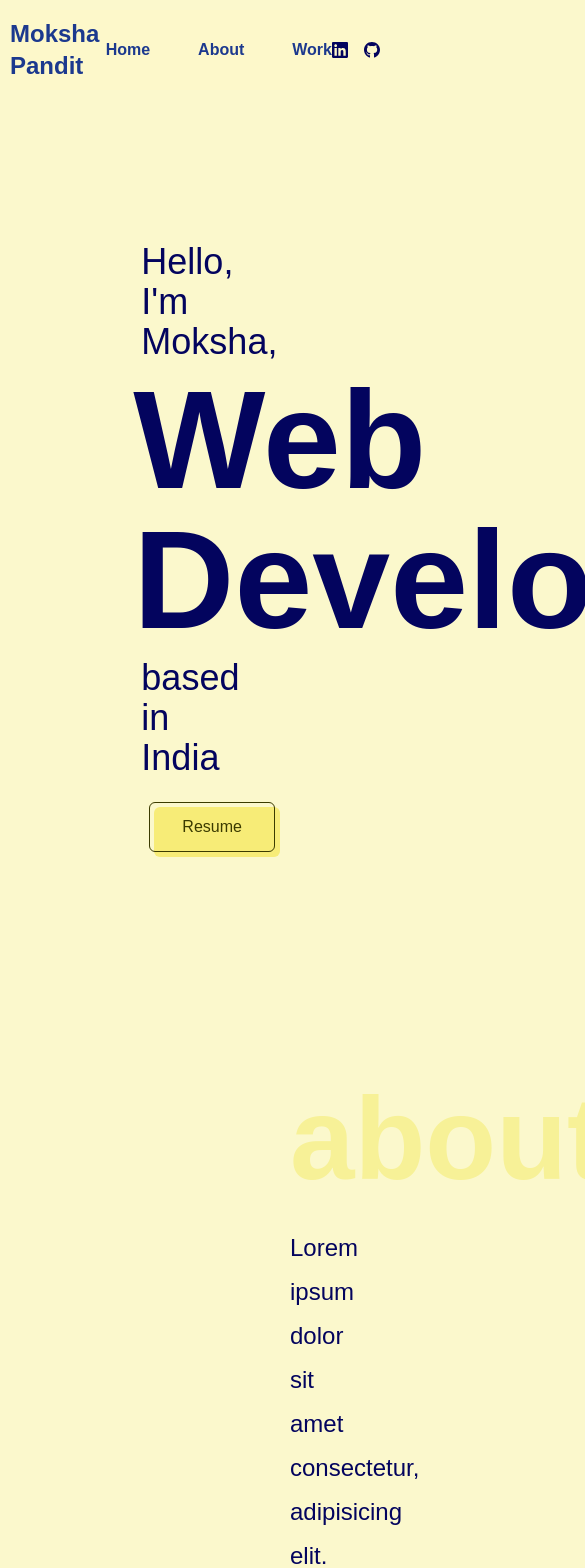
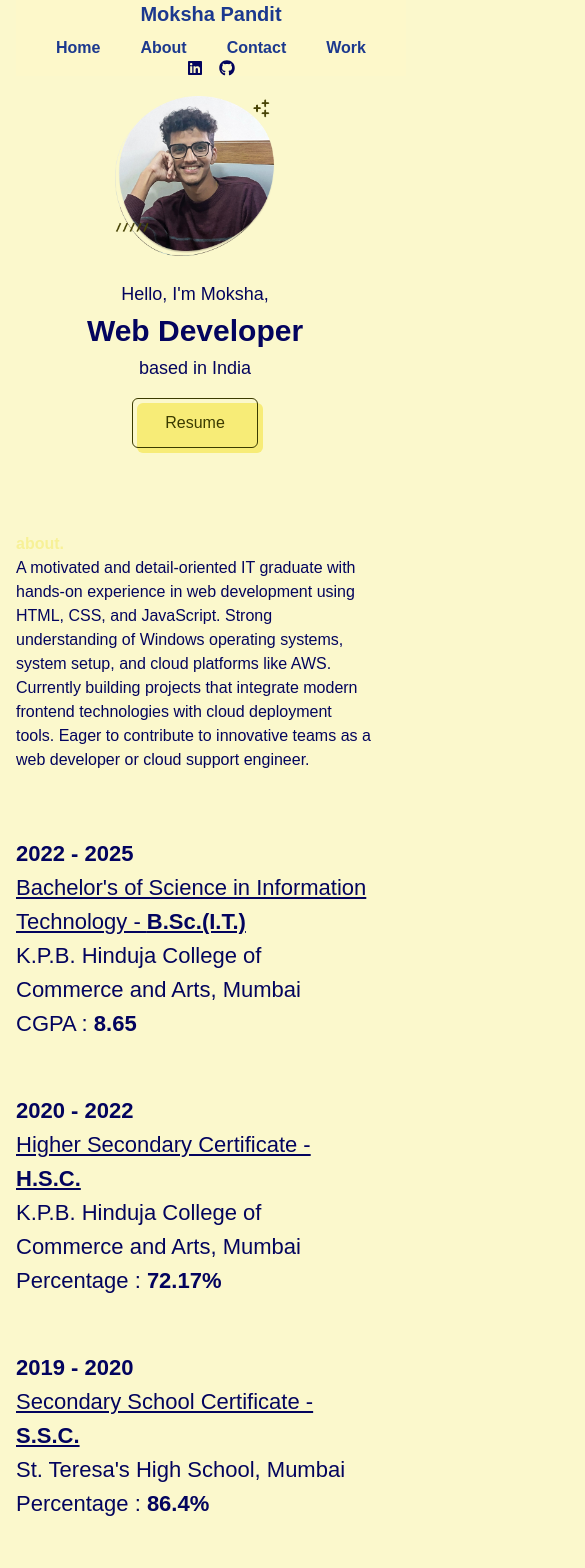
Before and after one commit to Mokshpandit/ReactLearning, a React (Vite) app in the folder Portfolio/: page / in a window 390 px wide. Shown: the top 1568 px of the page, 585 px wide, since content can reach past the window. Built offline with nearby package versions, Linux system fonts and the light colour scheme.

Commit message:
Added Some Responsiveness

```diff
--- a/Portfolio/src/App.css
+++ b/Portfolio/src/App.css
@@ -3,13 +3,19 @@
 
 body {
   font-family: Poppins, sans-serif;
-  margin: 10px;
+  margin: 0px;
   padding: 0;
   background-color: #FBF8CC;
   color: #03045E;
 }
-
-
+nav {
+  width: 100%;
+  z-index: 50;
+}
+.navbtn:hover {
+  color: #2167ff;
+  text-decoration: underline;
+}
 
 .Resumebtn-wrapper {
       position: relative;
--- a/Portfolio/src/App.jsx
+++ b/Portfolio/src/App.jsx
@@ -8,25 +8,31 @@ import Contact from "./components/Contact";
 
 
 function App() {
-const ref = useRef(null);
+const aboutref = useRef(null);
+const contactref = useRef(null);
+const homeref = useRef(null);
+
+
 const scrollToSection = (ref) => {
   if (ref.current) {
     ref.current.scrollIntoView({ behavior: "smooth" });
   }
 };
   return (
-    <>
-      <Navbar onBtnClick = {()=>scrollToSection(ref)}/>
-      <Home />
-      <About ref={ref}/>
-      <Contact/>
+    <div className="pt-0 p-4 md:p-0 md:m-auto">
+      <Navbar onAboutBtnClick = {()=>scrollToSection(aboutref)} onContactBtnClick = {()=> scrollToSection(contactref)} onHomeBtnClick = {()=> scrollToSection(homeref)} />
+
+      <Home ref = {homeref}/>
+      <About ref={aboutref}/>
+      <Contact ref = {contactref}/>
+
       <footer>
-        <div className="flex justify-center items-center h-20 bg-[#fdf8ca]">
+        <div className="flex justify-center items-center h-20 bg-[#fdf8ca] select-none">
           <p className="text-blue-900 font-bold">© 2025 Moksha Pandit. All rights reserved.</p>
         </div>
       </footer>
 
-    </>
+    </div>
   );
 }
 
--- a/Portfolio/src/components/About.jsx
+++ b/Portfolio/src/components/About.jsx
@@ -3,42 +3,37 @@ import React , {forwardRef} from 'react'
 const About = forwardRef((props,ref) => {
   return (
     <div ref={ref} >
-      <div className="justify-center ml-70 mr-180 mb-10">
-          <h1 className="text-[#f7f197] font-extrabold text-[116px] ">
+      <div className="justify-center md:ml-70 md:mr-100 mb-3 pt-7">
+          <h1 className="text-[#f7f197] font-extrabold md:text-[116px] select-none">
             about.
           </h1>
-          <p className="text-[24px] leading-[44px]">
-            Lorem ipsum dolor sit amet consectetur, adipisicing elit.
-            Repellendus corporis, dolorem ea laborum perspiciatis fuga! Ab sequi
-            quos earum dolor nisi reprehenderit magnam animi eos necessitatibus
-            ad est expedita repudiandae, voluptatum facilis quasi tempore
-            obcaecati! Dolorum similique quam incidunt, illo nam possimus
-            doloribus alias doloremque labore reiciendis sit eligendi corrupti!
+          <p className="md:text-[24px] md:leading-[40px]">
+            A motivated and detail-oriented IT graduate with hands-on experience in web development using HTML, CSS, and JavaScript. Strong understanding of Windows operating systems, system setup, and cloud platforms like AWS. Currently building projects that integrate modern frontend technologies with cloud deployment tools. Eager to contribute to innovative teams as a web developer or cloud support engineer.
           </p>
         </div>
-          <ul className="aboutlist flex flex-col mb-20">
-            <li className="ml-160 mr-60 mt-15 ">
+          <ul className="aboutlist flex flex-col mb-20 md:ml-200 md:mr-40">
+            <li className="mt-10 ">
               <h3 className="text-[22px] leading-[34px] font-bold">2022 - 2025</h3>
-              <p className="text-[22px] leading-[34px]"> Bachelor's of Science in Information Technology - <b>B.Sc.(I.T.)</b>
-                <br /> K.P.B. Hinduja College of Commerce and Arts , Mumbai
+              <p className="text-[22px] leading-[34px]"> <u>Bachelor's of Science in Information Technology - <b>B.Sc.(I.T.)</b></u>
+                <br /> K.P.B. Hinduja College of Commerce and Arts, Mumbai
                 <br />CGPA : <b>8.65</b>
                 </p>
             </li>
 
-            <li className="ml-160 mr-60 mt-15 ">
+            <li className="mt-10 ">
               <h3 className="text-[22px] leading-[34px] font-bold">2020 - 2022</h3>
               <p className="text-[22px] leading-[34px]">
-                Higher Secondary Certificate - <b>H.S.C.</b>
-                <br />  K.P.B. Hinduja College of Commerce and Arts , Mumbai
+                <u>Higher Secondary Certificate - <b>H.S.C.</b></u>
+                <br />  K.P.B. Hinduja College of Commerce and Arts, Mumbai
                 <br />Percentage : <b>72.17%</b>
               </p>
             </li>
 
-            <li className="ml-160 mr-60 mt-15 ">
+            <li className=" mt-10 ">
               <h3 className="text-[22px] leading-[34px] font-bold">2019 - 2020</h3>
               <p className="text-[22px] leading-[34px]">
-                Secondary School Certificate - <b>S.S.C.</b>
-                <br />  St. Teresa's High School , Mumbai
+                <u>Secondary School Certificate - <b>S.S.C.</b></u>
+                <br />  St. Teresa's High School, Mumbai
                 <br />Percentage : <b>86.4%</b>
               </p>
             </li>
--- a/Portfolio/src/components/Home.jsx
+++ b/Portfolio/src/components/Home.jsx
@@ -1,27 +1,34 @@
-import React from "react";
+import React, { forwardRef } from "react";
 import myImage from "../assets/portrait1.png";
 
-const Home = () => {
+const Home = forwardRef((props, ref) => {
   return (
-    <div className="flex justify-center mb-10">
-      <header className="w-1/3 m-36">
-        <h3 className="font-normal text-4xl m-2"> Hello, I'm Moksha, </h3>
-        <h1 className="font-extrabold text-[140px] leading-none font-stretch-120%">
-          Web Developer
-        </h1>
-        <h3 className="font-normal text-4xl m-2"> based in India</h3>
-        <div className="Resumebtn-wrapper m-4">
-          <a href="/Moksha_Pandit_Resume.pdf" download><button className="Resumebtn ">Resume</button></a>
+    <div ref={ref} className="w-full">
+      <div className="flex flex-col-reverse md:flex-row items-center justify-center mb-10 pt-24 md:pt-28 select-none w-full">
+        <header className="w-full md:w-[38%] flex flex-col items-center md:items-start md:px-0 md:m-25">
+          <h3 className="font-normal text-lg md:text-4xl mb-2">Hello, I'm Moksha,</h3>
+          <h1 className="font-extrabold text-3xl sm:text-5xl md:text-[140px] leading-none mb-2 text-center md:text-left">
+            Web Developer
+          </h1>
+          <h3 className="font-normal text-lg md:text-4xl mb-4">based in India</h3>
+          <div className="Resumebtn-wrapper mb-4 md:m-6">
+            <a href="/Moksha_Pandit_Resume.pdf" download>
+              <button className="Resumebtn">Resume</button>
+            </a>
+          </div>
+        </header>
+
+        <div className="flex justify-center items-center w-full md:w-auto mb-6 md:mb-0 z-[-1]">
+          <img
+            className="w-40 h-40 md:w-auto md:h-auto"
+            id="myImg"
+            src={myImage}
+            alt="portrait"
+          />
         </div>
-      </header>
-
-      <div className="flex justify-center items-center h-[700px] w-[700px] z-[-1]">
-        <img className="" id="myImg" src={myImage} alt="portrait" />
       </div>
-
     </div>
-
   );
-};
+});
 
 export default Home;
--- a/Portfolio/src/components/Navbar.jsx
+++ b/Portfolio/src/components/Navbar.jsx
@@ -2,20 +2,21 @@ import React from 'react';
 import { FaLinkedin , FaGithub } from "react-icons/fa";
 
 
-const Navbar = ( {onBtnClick} ) => {
+const Navbar = ( props ) => {
   return (
-    <nav className="bg-[#fdf8ca] flex justify-around items-center h-20 ">
-      <h1 className="text-2xl font-bold text-blue-900 ">Moksha Pandit</h1>
+    <nav className="bg-[#fdf8ca] fixed w-full flex flex-col items-center justify-center md:flex-row md:justify-around md:items-center md:h-18 ">
+      <h1 className="text-xl md:text-2xl font-bold text-blue-900 mb-2 md:mb-0">Moksha Pandit</h1>
 
-      <ul className="flex gap-12 text-blue-900 font-bold">
-        <li className="cursor-pointer" >Home</li>
-        <li className="cursor-pointer" onClick={onBtnClick}>About</li>
-        <li className="cursor-pointer" >Work</li>
+      <ul className="flex gap-10 text-blue-900 font-bold ">
+        <li className="navbtn cursor-pointer" onClick={props.onHomeBtnClick}>Home</li>
+        <li className="navbtn cursor-pointer" onClick={props.onAboutBtnClick}>About</li>
+        <li className="navbtn cursor-pointer" onClick={props.onContactBtnClick}>Contact</li>
+        <li className="navbtn cursor-pointer" >Work</li>
       </ul>
 
-      <div className="flex gap-4 items-center">
-        <a  href="https://www.linkedin.com/in/moksha-pandit/" target="_blank"><FaLinkedin className='h-14 cursor-pointer'/></a>
-        <a href="https://github.com/Mokshpandit" target="_blank"><FaGithub className='h-14 cursor-pointer'/></a>
+      <div className="flex gap-4 items-center  ">
+        <a  href="https://www.linkedin.com/in/moksha-pandit/" target="_blank"><FaLinkedin className='md:h-14 cursor-pointer'/></a>
+        <a href="https://github.com/Mokshpandit" target="_blank"><FaGithub className='md:h-14 cursor-pointer'/></a>
 
       </div>
     </nav>
--- a/Portfolio/src/components/temp.jsx
+++ b/Portfolio/src/components/temp.jsx
@@ -1,30 +1,41 @@
-import React, { forwardRef } from 'react'
+import React , {forwardRef} from 'react'
 
-const About = forwardRef((props, ref) => {
+const About = forwardRef((props,ref) => {
   return (
-    <div ref={ref}>
-      <div className="justify-center ml-70 mr-180 mb-10">
-          <h1 className="text-[#f7f197] font-extrabold text-[116px] ">
+    <div ref={ref} >
+      <div className="justify-center md:ml-70 md:mr-100 mb-3 pt-7">
+          <h1 className="text-[#f7f197] font-extrabold md:text-[116px] select-none">
             about.
           </h1>
-          <p className="text-[24px] leading-[44px]">
-            Lorem ipsum dolor sit amet consectetur, adipisicing elit.
-            Repellendus corporis, dolorem ea laborum perspiciatis fuga! Ab sequi
-            quos earum dolor nisi reprehenderit magnam animi eos necessitatibus
-            ad est expedita repudiandae, voluptatum facilis quasi tempore
-            obcaecati! Dolorum similique quam incidunt, illo nam possimus
-            doloribus alias doloremque labore reiciendis sit eligendi corrupti!
+          <p className="md:text-[24px] md:leading-[40px]">
+            A motivated and detail-oriented IT graduate with hands-on experience in web development using HTML, CSS, and JavaScript. Strong understanding of Windows operating systems, system setup, and cloud platforms like AWS. Currently building projects that integrate modern frontend technologies with cloud deployment tools. Eager to contribute to innovative teams as a web developer or cloud support engineer.
           </p>
         </div>
-          <ul className="aboutlist flex flex-col mb-20">
-            <li className="ml-160 mr-60 mt-15 ">
-              <h3 className="text-[24px] leading-[44px] font-bold">2020 - 2022</h3>
-              <p className="text-[24px] leading-[44px]"> Lorem ipsum dolor sit, amet consectetur adipisicing elit. Nam, quaerat cum. Optio amet, magni expedita voluptas numquam ut quae rerum.</p>
+          <ul className="aboutlist flex flex-col mb-20 md:ml-200 md:mr-40">
+            <li className="mt-10 ">
+              <h3 className="text-[22px] leading-[34px] font-bold">2022 - 2025</h3>
+              <p className="text-[22px] leading-[34px]"> <u>Bachelor's of Science in Information Technology - <b>B.Sc.(I.T.)</b></u>
+                <br /> K.P.B. Hinduja College of Commerce and Arts, Mumbai
+                <br />CGPA : <b>8.65</b>
+                </p>
             </li>
 
-            <li className="ml-160 mr-60 mt-15 ">
-              <h3 className="text-[24px] leading-[44px] font-bold">2020 - 2022</h3>
-              <p className="text-[24px] leading-[44px]"> Lorem ipsum dolor sit, amet consectetur adipisicing elit. Nam, quaerat cum. Optio amet, magni expedita voluptas numquam ut quae rerum.</p>
+            <li className="mt-10 ">
+              <h3 className="text-[22px] leading-[34px] font-bold">2020 - 2022</h3>
+              <p className="text-[22px] leading-[34px]">
+                <u>Higher Secondary Certificate - <b>H.S.C.</b></u>
+                <br />  K.P.B. Hinduja College of Commerce and Arts, Mumbai
+                <br />Percentage : <b>72.17%</b>
+              </p>
+            </li>
+
+            <li className=" mt-10 ">
+              <h3 className="text-[22px] leading-[34px] font-bold">2019 - 2020</h3>
+              <p className="text-[22px] leading-[34px]">
+                <u>Secondary School Certificate - <b>S.S.C.</b></u>
+                <br />  St. Teresa's High School, Mumbai
+                <br />Percentage : <b>86.4%</b>
+              </p>
             </li>
           </ul>
     </div>
```
Also changed, not shown: Portfolio/src/components/Contact.jsx (+7 -8 lines).
